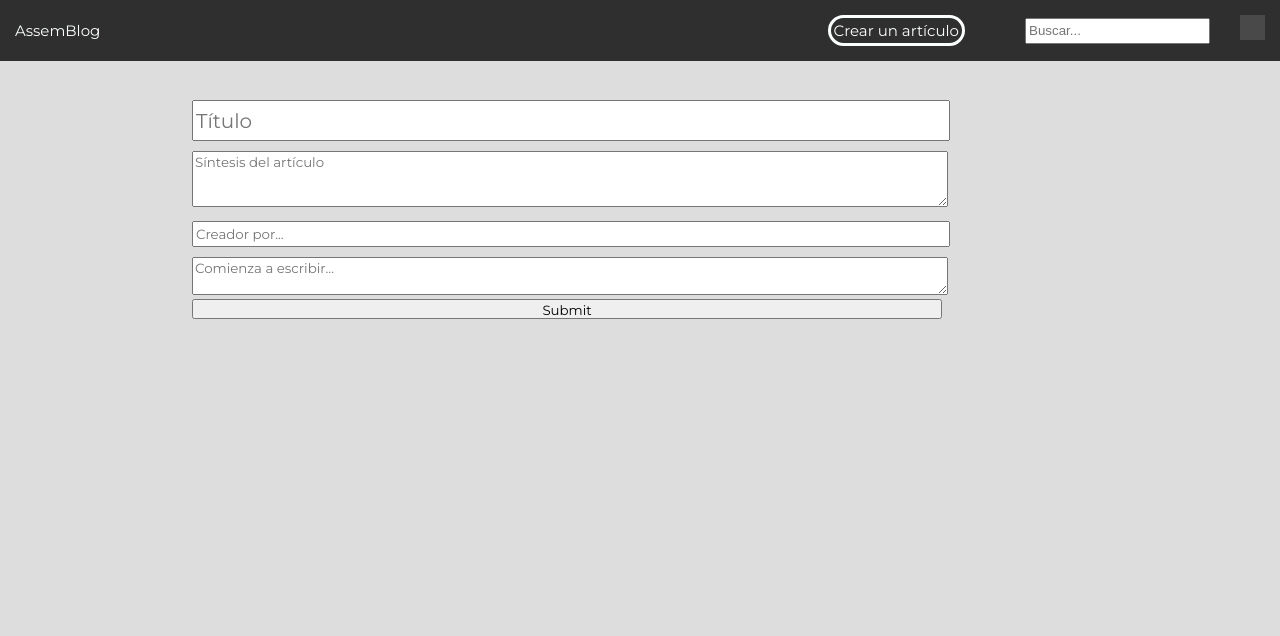
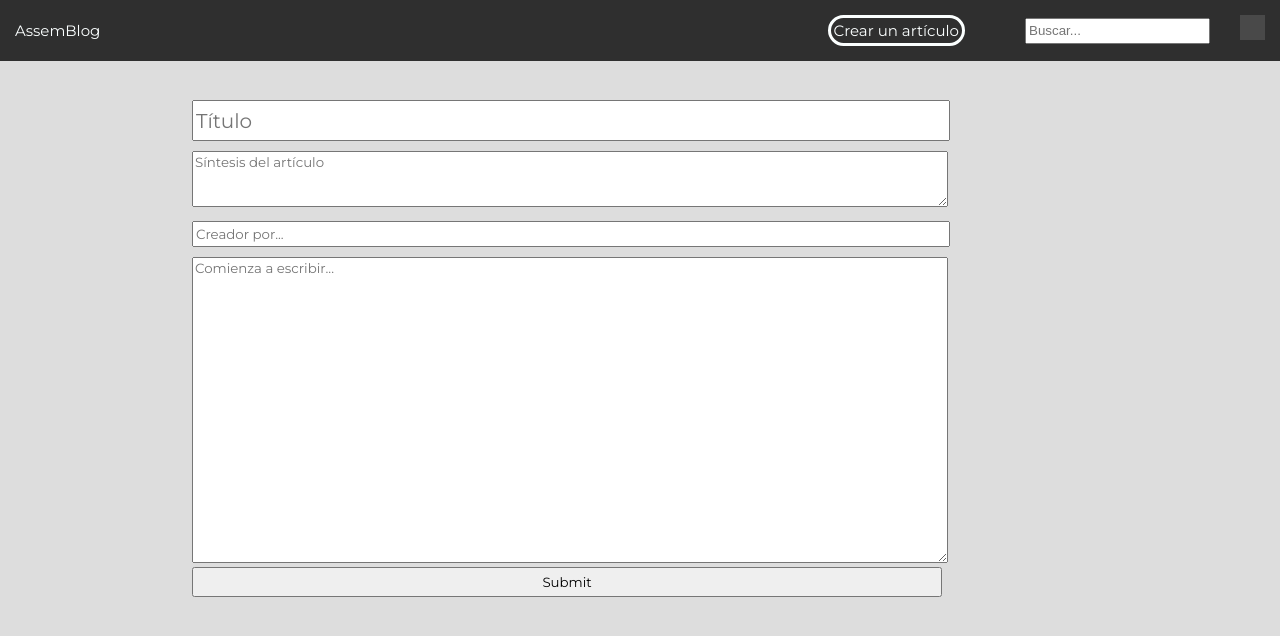
Before and after one commit to GROOTScorer/blog-tp, a React (Create React App) app: page /Crear in a window 1280 px wide. Shown: the top 636 px of the page. Built offline with nearby package versions, Linux system fonts and the light colour scheme; grey boxes are pictures that could not be loaded.

Commit message:
Algunos cambios menores

```diff
--- a/src/Crear.css
+++ b/src/Crear.css
@@ -43,4 +43,16 @@
 
 .area{
     width: 80%;
+    height: 300px;
 }
+
+.enviar{
+    height: 30px;
+    transition: 0.5s;
+}
+
+.enviar:hover{
+    cursor: pointer;
+    filter: invert(10%);
+    -webkit-filter: invert(10%);
+}
--- a/src/Crear.js
+++ b/src/Crear.js
@@ -2,6 +2,7 @@ import './Crear.css';
 
 function handleClick(event){
     event.preventDefault();
+    //localStorage.setItem('posts', JSON.stringify(posts));
 }
 
 function Crear()
@@ -13,7 +14,8 @@ function Crear()
             <textarea className='sintesis' type="sintesis" placeholder='Síntesis del artículo'></textarea>
             <input className='autor' type='autor' placeholder='Creador por...'></input>
             <textarea className='area' placeholder='Comienza a escribir...'></textarea>
-            <input type='submit' onClick={handleClick}></input>
+            <br/>
+            <input className='enviar' type='submit' onClick={handleClick}></input>
             </form>
         </div>
     )
--- a/src/Navegador.css
+++ b/src/Navegador.css
@@ -51,10 +51,11 @@ nav li{
     border: solid rgb(251, 255, 255);
     border-radius: 20px;
     transform: translate(-50px);
+    transition: 0.5s;
 }
 
 nav li:hover{
-    background-color: rgb(45, 45, 45);
+    background-color: #99999999;
 }
 
 nav a{
--- a/src/Prevista.css
+++ b/src/Prevista.css
@@ -24,7 +24,7 @@
     cursor: pointer;
 }
 
-.copylink{
+.comentario{
     opacity: 0.5;
     transition: 0.5s;
     cursor: pointer;
@@ -34,6 +34,6 @@
     opacity: 1;
 }
 
-.copylink:hover{
+.comentario:hover{
     opacity: 1;
 }
--- a/src/Prevista.js
+++ b/src/Prevista.js
@@ -8,7 +8,7 @@ function Prevista(){
             <p className='sintesisprev'>Esta sintesis habla un poco sobre lo que se va a ver en el artículo.</p>
             <p className='autorprev'>Por Groot</p>
             <img alt="" height="25px" width="25px" className='like' src='https://cdn-icons-png.flaticon.com/256/833/833472.png'></img>
-            <img alt="" height="25px" width="25px" className='copylink' src='https://cdn.iconscout.com/icon/free/png-256/free-chain-link-connection-attach-37919.png'></img>
+            <img alt="" height="25px" width="25px" className='comentario' src='https://upload.wikimedia.org/wikipedia/commons/5/50/Twitter_Reply.png'></img>
 
         </div>
     )
```
